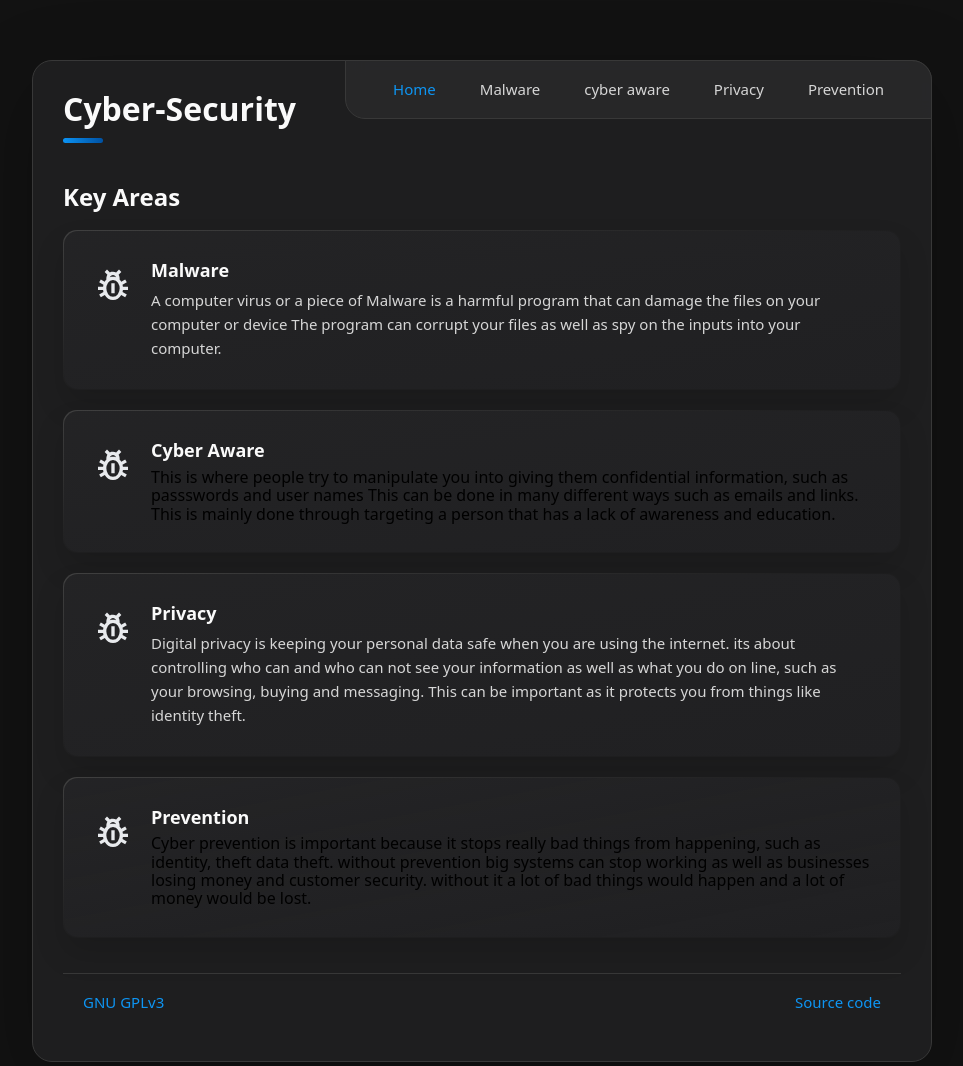
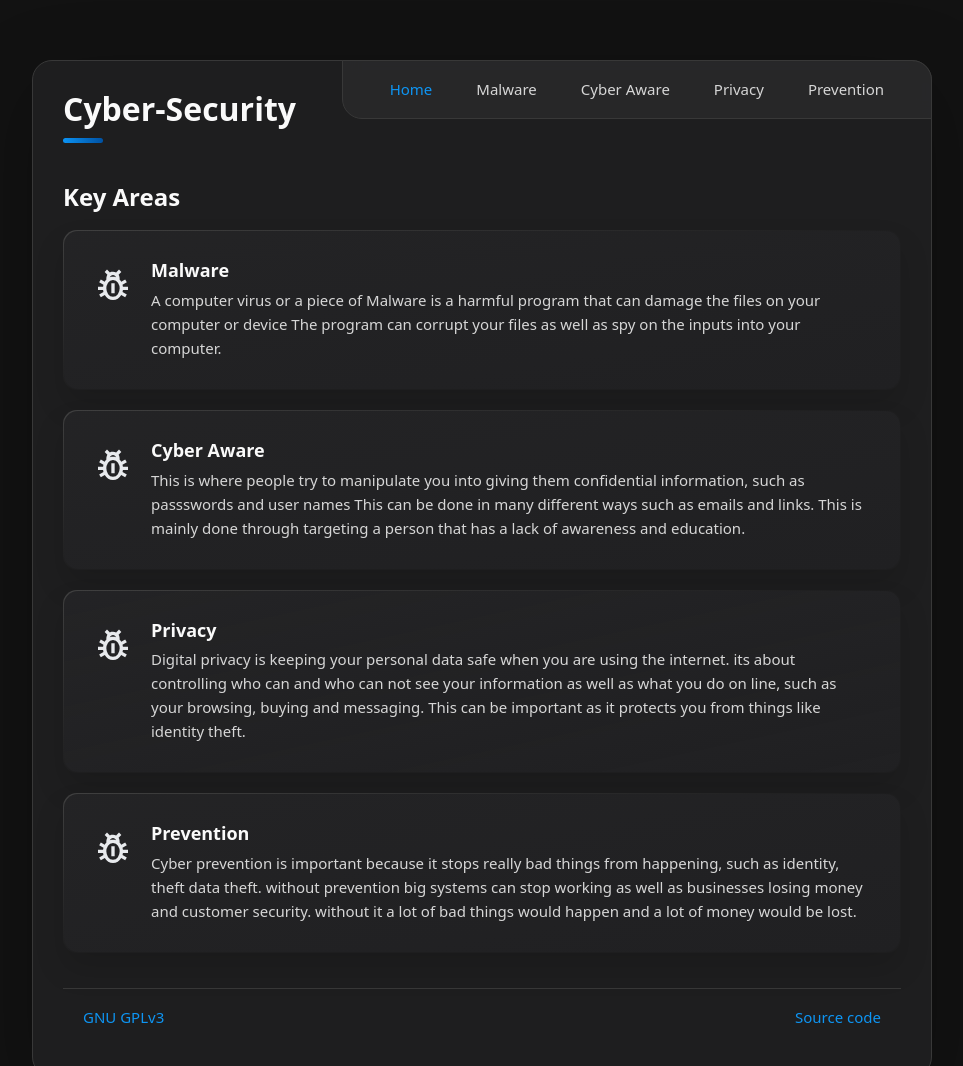
Before and after one commit to shrapnelnet/Cybersecurity-S2, a website built with Vite: page index.html in a window 1280 px wide. Shown: the top 1066 px of the page, without its empty margins (158-1121 px from the left). Built offline with nearby package versions, Linux system fonts and the light colour scheme.

Commit message:
Fix layout issues

```diff
--- a/index.html
+++ b/index.html
@@ -35,7 +35,7 @@
                         </li>
 
                         <li class="navbar-item">
-                            <button class="navbar-link" data-nav-link>cyber aware</button>
+                            <button class="navbar-link" data-nav-link>Cyber Aware</button>
                         </li>
 
                         <li class="navbar-item">
@@ -90,20 +90,18 @@
                                 </div>
 
                             </li>
-
                             <li class="service-item">
-
                                 <div class="service-icon-box">
                                     <img src="./public/img/bug.svg " alt="bug icon" width="40">
                                 </div>
 
                                 <div class="service-content-box">
-                                    <h4 class="h4 service-item-title">Cyber aware</h4>
+                                    <h4 class="h4 service-item-title">Cyber Aware</h4>
+
+                                    <p class="service-item-text">
                                         This is where people try to manipulate you into giving them confidential information, such as passswords and user names
                                         This can be done in many different ways such as emails and links. This is mainly done through targeting  a person that has a
                                         lack of awareness and education.
-                                    <p class="service-item-text">
-
                                     </p>
                                 </div>
 
@@ -136,12 +134,12 @@
 
                                 <div class="service-content-box">
                                     <h4 class="h4 service-item-title">Prevention</h4>
+                                    <p class="service-item-text">
                                     Cyber prevention is important because it stops really bad things from happening, such as identity, theft data theft.
                                     without prevention big systems can stop working as well as businesses losing money and customer security. without it a
                                     lot of bad things would happen and a lot of money would be lost.
-                                    <p class="service-item-text">
+                                    </p>
 
-                                    </p>
                                 </div>
 
                             </li>
@@ -311,7 +309,6 @@
 
 
 
-
                 <!--
                   - #PORTFOLIO
                 -->
@@ -364,7 +361,7 @@
                   - #article
                 -->
 
-                <article class="article" data-page="prevention">
+                <article class="article" data-page="cyber aware">
 
                     <header>
                         <h2 class="h2 article-title">Prevention</h2>
```
